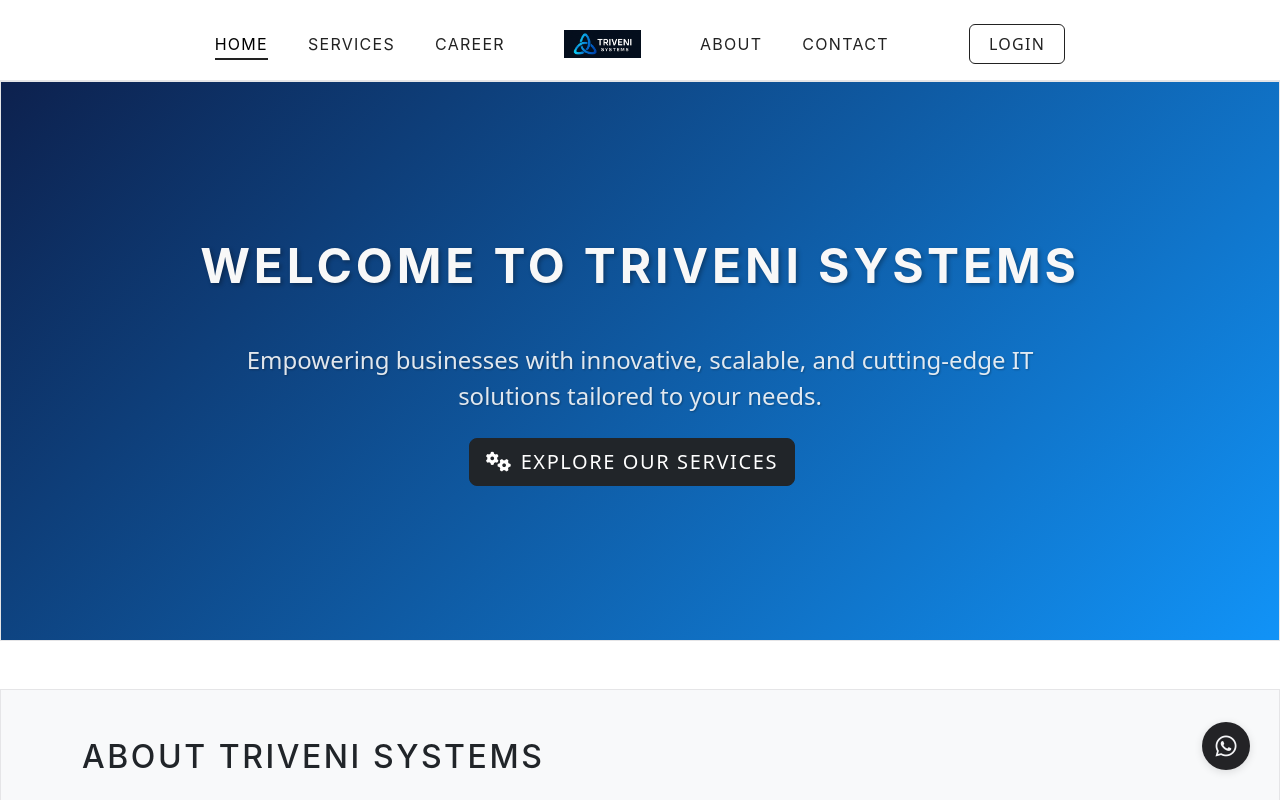
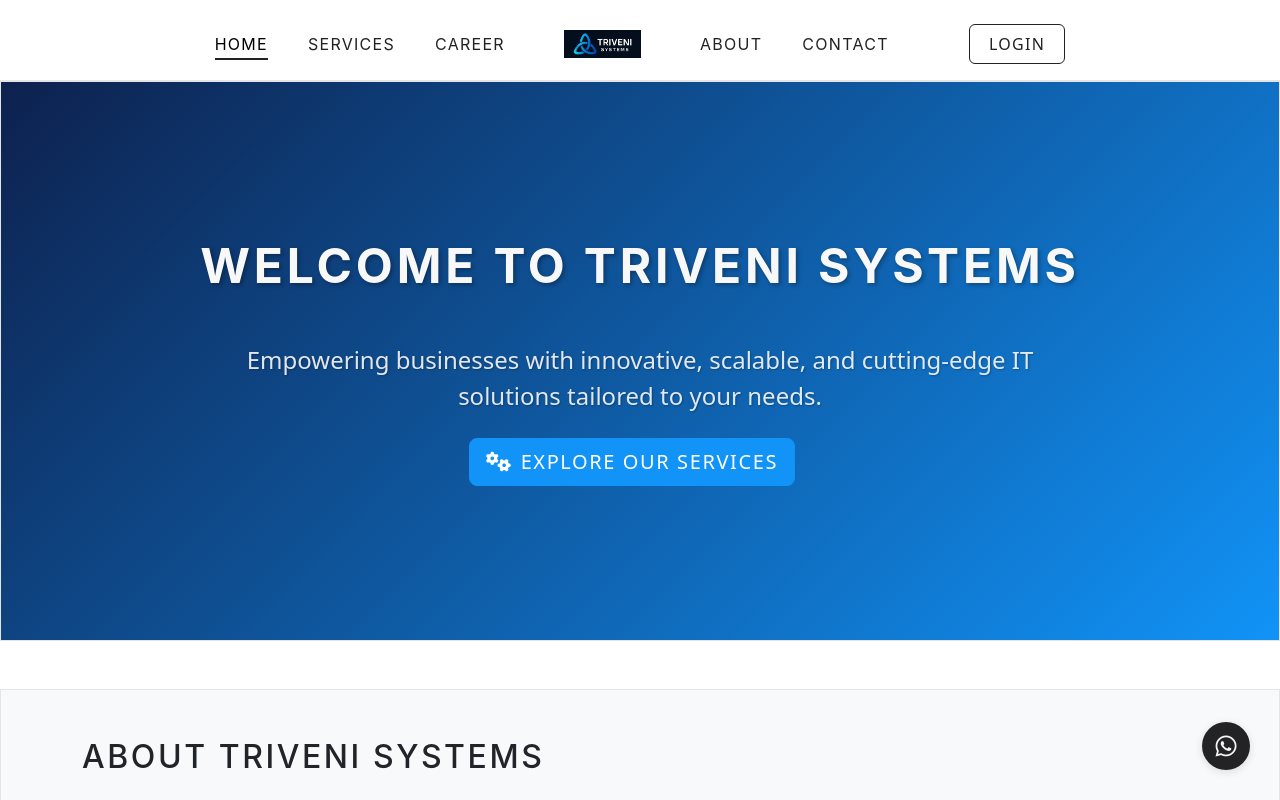
Before and after one commit to abhi1580/Triveni-Systems, a React (Vite) app in the folder triveni-systems/: page / in a window 1280 px wide. Shown: the top 800 px of the page. Built offline with nearby package versions, Linux system fonts and the light colour scheme.

Commit message:
Update Home Page Button Styles: Changed the button class for the "Explore Our Services" link from 'btn-dark' to 'btn-primary' to enhance visual appeal and align with the overall design theme.

```diff
--- a/triveni-systems/src/pages/Home.tsx
+++ b/triveni-systems/src/pages/Home.tsx
@@ -14,7 +14,7 @@ const Home = () => {
           <p className="lead mb-4">
             Empowering businesses with innovative, scalable, and cutting-edge IT solutions tailored to your needs.
           </p>
-          <Link to="/services" className="btn btn-dark btn-lg me-3">
+          <Link to="/services" className="btn btn-primary btn-lg me-3">
             <i className="fas fa-cogs me-2"></i>Explore Our Services
           </Link>
 
```
